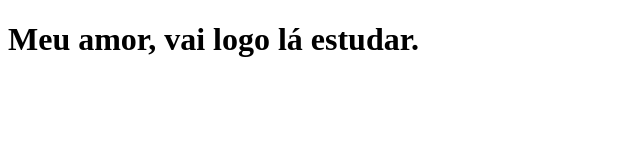
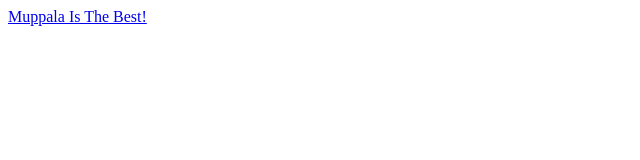
Before and after one commit to jonasrowd/jonasrowd.github.io, a plain HTML site: page index.html in a window 1280 px wide. Shown: the whole page, without its empty margins (0-640 px from the left). Drawn offline with Linux system fonts and the light colour scheme.

Commit message:
Update index.html

```diff
--- a/index.html
+++ b/index.html
@@ -7,6 +7,6 @@
     <title>Jonas Machado</title>
 </head>
 <body>
-    <h1>Meu amor, vai logo lá estudar.</h1>
+    <a link href="https://jonasrowd.github.io/ProjetoAngular-MenuRestaurante">Muppala Is The Best!</a>
 </body>
 </html>
```
